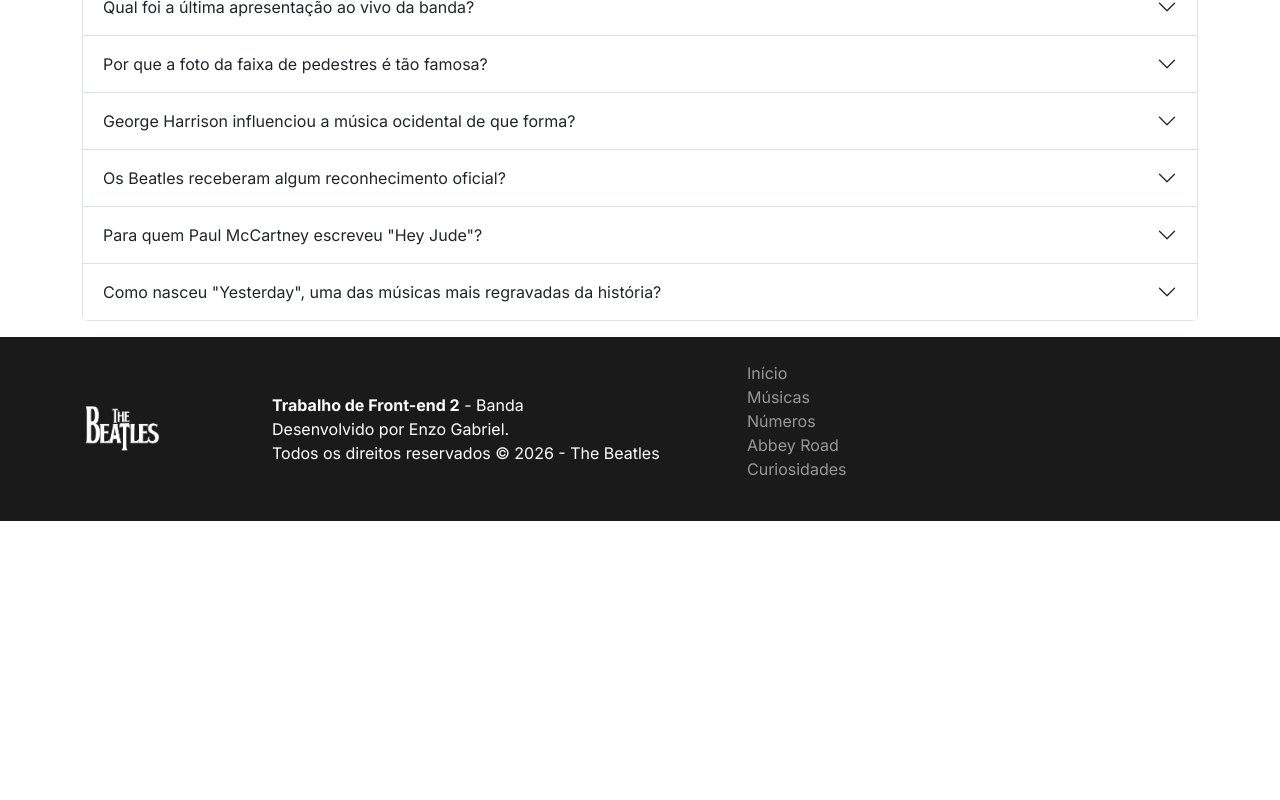
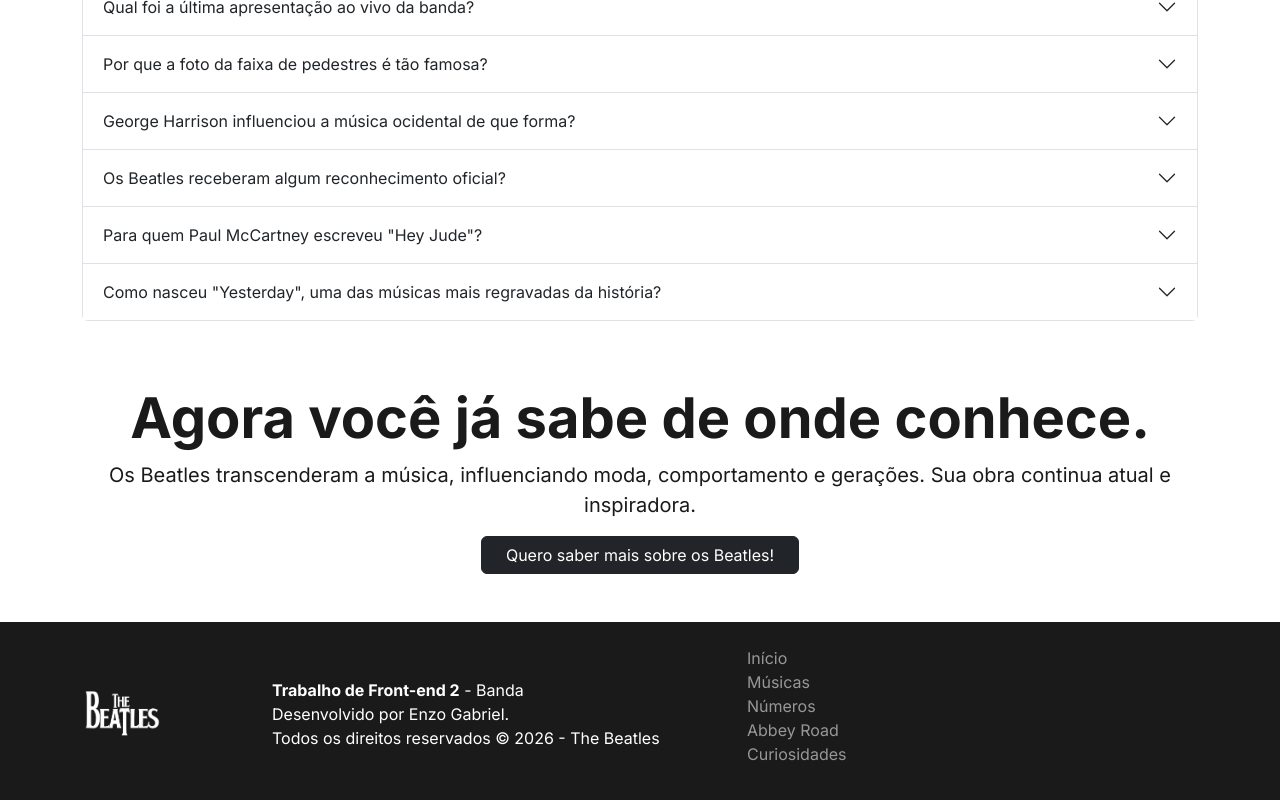
Before and after one commit to wnsogabriel/thelandingbeatles, a React (Vite) app: page / in a window 1280 px wide. Shown: the part 2928-3728 px from the top of the page. Before the commit the page ends 3449 px from the top, so only its background shows below. Built offline with nearby package versions, Linux system fonts and the light colour scheme; a web font is replaced by a local one.

Commit message:
feat: Cria a seção chamada final

```diff
--- a/src/App.jsx
+++ b/src/App.jsx
@@ -6,6 +6,7 @@
 import Resultados from "./components/Resultados"
 import AbbeyRoad from "./components/AbbeyRoad"
 import Curiosidades from "./components/Curiosidades"
+import ChamadaFinal from "./components/ChamadaFinal"
 
 export default function App() {
   return (
@@ -17,6 +18,7 @@
       <Resultados />
       <AbbeyRoad />
       <Curiosidades />
+      <ChamadaFinal />
       <Footer />
     </>
   )
--- /dev/null
+++ b/src/components/ChamadaFinal.jsx
@@ -0,0 +1,24 @@
+function ChamadaFinal() {
+  return (
+    <section className="chamada p-5">
+      <div className="container text-center">
+        <h2 className="display-4 fw-bold">
+          Agora você já sabe de onde conhece.
+        </h2>
+        <p className="display fs-5">
+          Os Beatles transcenderam a música, influenciando moda, comportamento e
+          gerações. Sua obra continua atual e inspiradora.
+        </p>
+        <a
+          className="btn btn-dark px-4"
+          href="https://www.youtube.com/@TheBeatles"
+          target="_blank"
+          rel="noopener noreferrer"
+        >
+          Quero saber mais sobre os Beatles!
+        </a>
+      </div>
+    </section>
+  );
+}
+export default ChamadaFinal;
```
